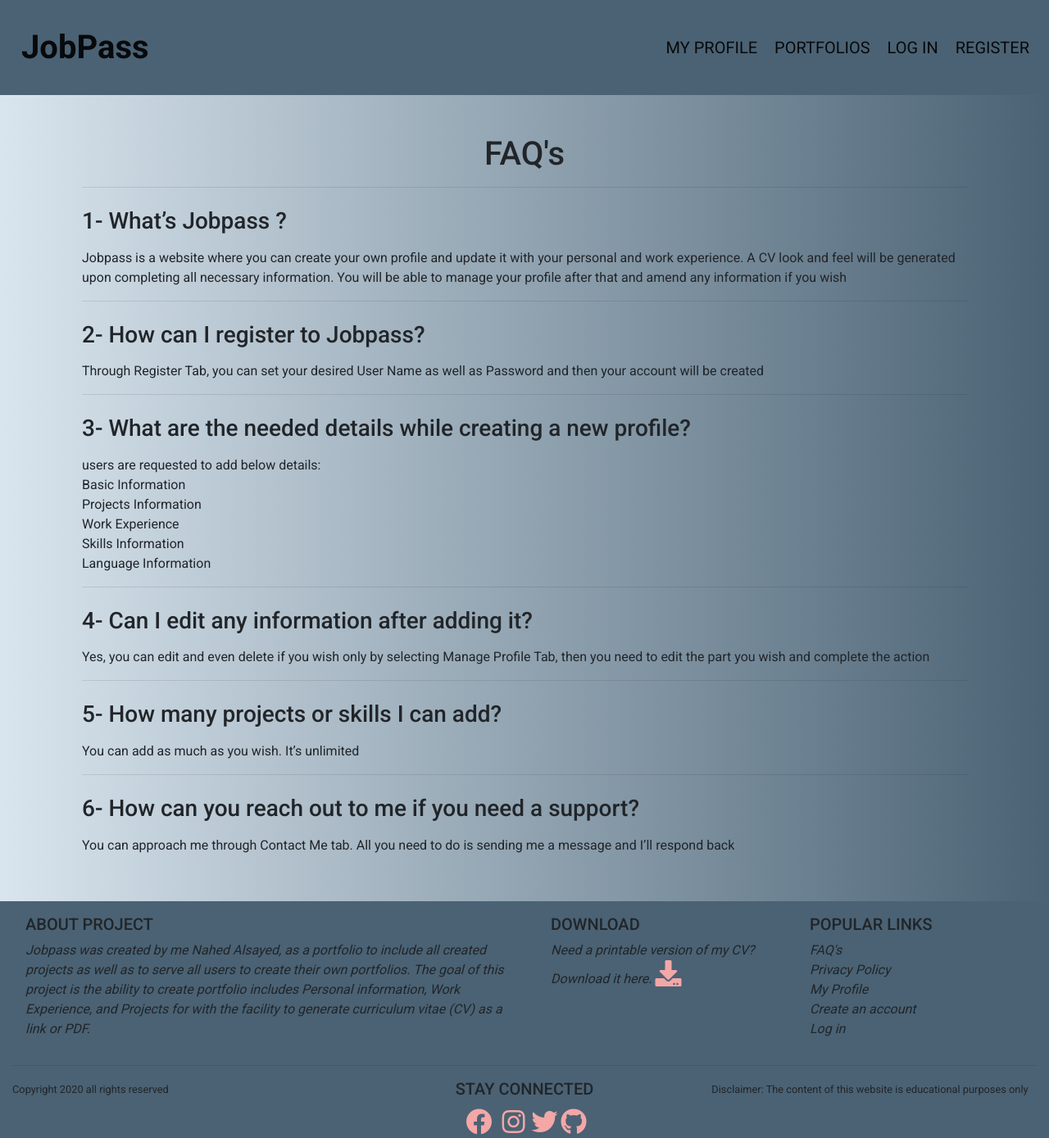
After one commit to nahed2019/jobpass-ms3, a Flask app: page /faq in a window 1280 px wide. The commit adds this page. Shown: the whole page at 82% size. Run offline with Flask 2, Linux system fonts and the light colour scheme; some libraries are stand-ins or nearby versions.

Commit message:
add FAQ's page functionality

```diff
--- a/app.py
+++ b/app.py
@@ -350,10 +350,16 @@ def delete_skill(skill_id):
         return redirect(url_for("manage_profile", username=username))
 
 
-# Route for search in portfolios page
+# Route for privacy page
 @app.route("/privacy")
 def privacy():
     return render_template("privacy.html")
+
+
+# Route for FAQ page
+@app.route("/faq")
+def faq():
+    return render_template("faq.html")
 
 
 if __name__ == "__main__":
--- a/templates/base.html
+++ b/templates/base.html
@@ -35,12 +35,11 @@
                         <a class="nav-link" href="{{ url_for('profile') }}">My Profile</a>
                     </li>
                     <li class="nav-item active">
-                        <a class="nav-link" href="{{ url_for('shop') }}">Profile Shop</a>
+                        <a class="nav-link" href="{{ url_for('portfolios') }}">Portfolios</a>
                     </li>
                     {% if session.user %}
                     <li class="nav-item active">
-                        <a class="nav-link" href="{{ url_for('add_profile', username=session['user']) }}">New
-                            Profile</a>
+                        <a class="nav-link" href="{{ url_for('add_profile', username=session['user']) }}">New Profile</a>
                     </li>
                     <li class="nav-item active">
                         <a class="nav-link" href="{{ url_for('manage_profile', username=session['user']) }}">Manage
@@ -76,7 +75,7 @@
 
     <main class="container-fluid">{% block content %} {% endblock %}</main>
 
-    <footer class="container-fluid footer-container mt-5 align-content-center justify-content-center">
+    <footer class="container-fluid footer-container mt-5 justify-content-center">
         <div class="row pt-3 pl-3">
             <div class="col-md-6  ">
                 <h5 class="uppercase ">About Project</h5>
@@ -92,7 +91,7 @@
                 <p class="font-italic">
                     Need a printable version of my CV?<br />
                     Download it here.
-                    <a href="#" target="_blank" class="cv-pdf">
+                    <a href="{{ url_for('static', filename='pdf/nahed- resume.pdf') }}" target="_blank">
                         <i class="fa fa-download icon-footer fa-2x" aria-hidden="true"></i>
                         <span class="sr-only">Download link.</span>
                     </a>
@@ -100,16 +99,19 @@
             </div>
             <div class="col-md-3 pl-4">
                 <h5 class="uppercase">Popular links </h5>
-                <a href="#" class="footer-link font-italic">FAQ's</a><br>
-                <a href="#" class="footer-link font-italic">Privacy Policy</a><br>
-                <a href="#" class="footer-link font-italic">Create an account</a><br>
-                <a href="#" class="footer-link font-italic">Log in</a>
+                <a href="{{ url_for('faq') }}" class="footer-link font-italic">FAQ's</a><br>
+                <a href="{{ url_for('privacy') }}" class="footer-link font-italic">Privacy Policy</a><br>
+                <a href="{{ url_for('profile') }}" class="footer-link font-italic">My Profile</a><br>
+                <a href="{{ url_for('register') }}" class="footer-link font-italic">Create an account</a><br>
+                <a href= "{{ url_for('login') }}" class="footer-link font-italic">Log in</a>
             </div>
         </div>
         <hr>
         <div class="row">
-
-            <div class=" col-md-9 ">
+            <div class=" col-md-4 ">
+                <small class="pt-5">Copyright 2020 all rights reserved</small>
+            </div>
+            <div class="  col-md-4 text-center">
                 <h5 class="uppercase ">Stay Connected</h5>
                 <a  href="https://www.facebook.com/" target="_blank"
                     aria-label=" Facebook" rel="noopener">
@@ -128,8 +130,8 @@
                     <i class="fab fa-github icon-color fa-2x" p-1></i>
                 </a>
             </div>
-            <div class=" col-md-3 align-bottom">
-                <small class="pt-5">Copyright 2020 all rights reserved</small>
+            <div class=" col-md-4 ">
+                <small class="pt-5">Disclaimer: The content of this website is educational purposes only</small>
             </div>
         </div>
 
--- /dev/null
+++ b/templates/faq.html
@@ -0,0 +1,51 @@
+{% extends "base.html" %} {% block content %}
+
+<section id="privacy-policy" class="container pt-5">
+    <div class="col-12 text-center">
+        <h1> FAQ's </h1>
+        <hr>
+    </div>
+    <div class="col-12">
+        <h3 class="py-2"> 1- What’s Jobpass ?</h3>
+        <p> Jobpass is a website where you can create your own profile and update it with your personal and work
+            experience. A CV look and feel will be generated upon completing all necessary information. You will be able
+            to manage your profile after that and amend any information if you wish
+
+
+        </p>
+        <hr>
+        <h3 class="py-2"> 2- How can I register to Jobpass?</h3>
+        <p>Through Register Tab, you can set your desired User Name as well as Password and then your account will be
+            created
+        </p>
+        <hr>
+        <h3 class="py-2"> 3- What are the needed details while creating a new profile?</h3>
+        <p>
+            users are requested to add below details:<br>
+                Basic Information<br>
+                Projects Information<br>
+                Work Experience<br>
+                Skills Information<br>
+                Language Information
+
+        </p>
+        <hr>
+        <h3 class="py-2"> 4- Can I edit any information after adding it?</h3>
+        <p>
+            Yes, you can edit and even delete if you wish only by selecting Manage Profile Tab, then you need to edit the part you wish and complete the action
+        </p>
+        <hr>
+        <h3 class="py-2"> 5- How many projects or skills I can add?</h3>
+        <p>
+            You can add as much as you wish. It’s unlimited
+        </p>
+        <hr>
+        <h3 class="py-2"> 6- How can you reach out to me if you need a support?</h3>
+        <p class="pb-2">
+            You can approach me through Contact Me tab. All you need to do is sending me a message and I’ll respond back
+        </p>
+
+    </div>
+</section>
+
+{% endblock %}
```
